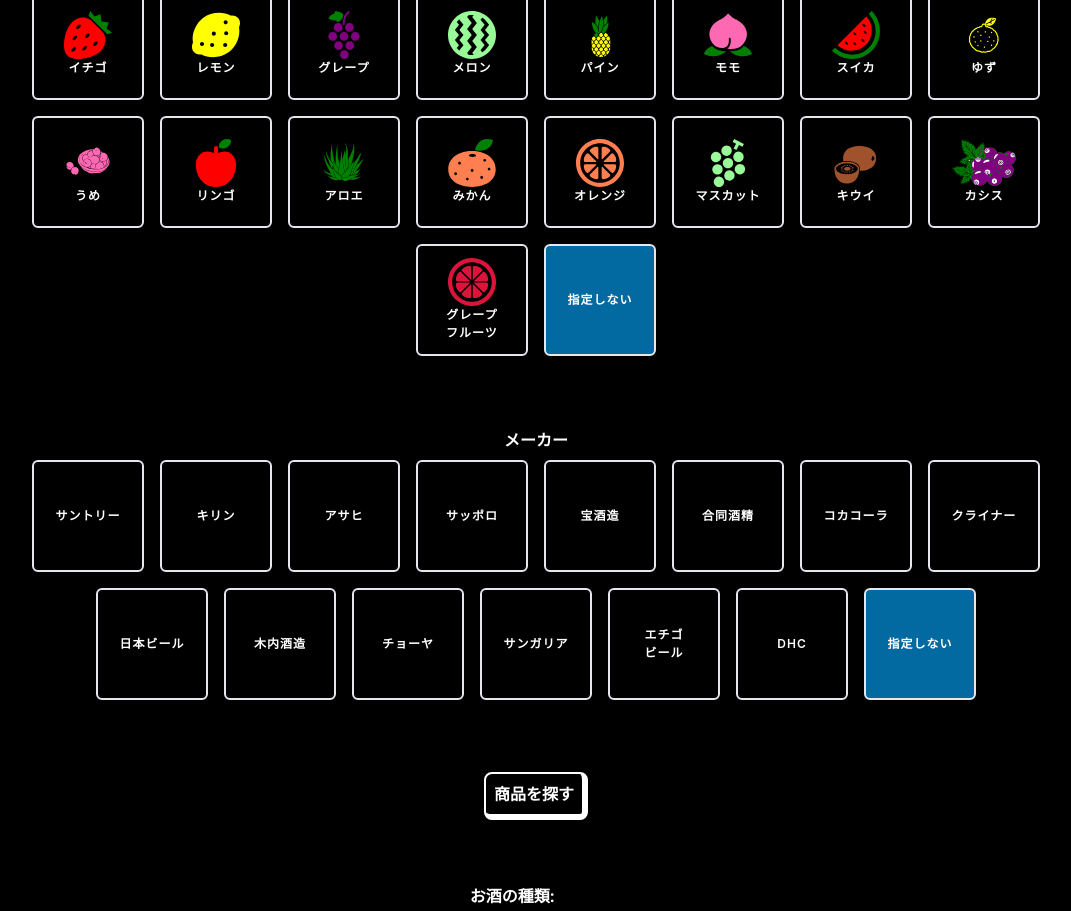
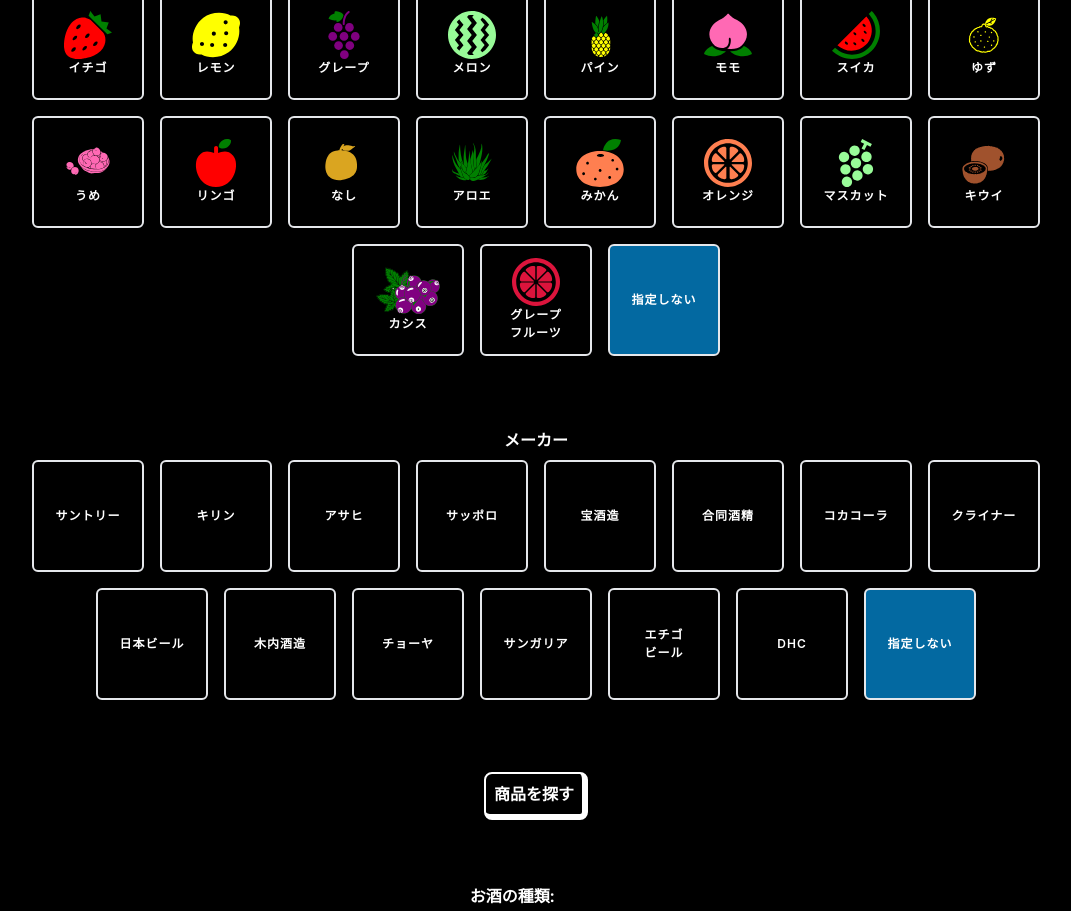
Before and after one commit to saha-it/react-app, a React (Create React App) app in the folder app/: page / in a window 1280 px wide. Shown: the part 1660-2571 px from the top of the page, without its empty margins (104-1175 px from the left). Built offline with nearby package versions, Linux system fonts and the light colour scheme; no server answers.

Commit message:
なしの追加

```diff
--- a/app/src/component/SelectFruit.tsx
+++ b/app/src/component/SelectFruit.tsx
@@ -13,6 +13,7 @@
 import imgYuzu from "../images/fruit/yuzu.svg";
 import imgUme from "../images/fruit/ume.svg";
 import imgApple from "../images/fruit/apple.svg";
+import imgJapanesepear from "../images/fruit/japanesepear.svg";
 import imgAloe from "../images/fruit/aloe.svg";
 import imgMandarin from "../images/fruit/mandarin.svg";
 import imgOrange from "../images/fruit/orange.svg";
@@ -128,6 +129,14 @@
             value: "リンゴ",
         },
         {
+            name: "なし",
+            iconType: "img",
+            iconColor: "red",
+            icon: imgJapanesepear,
+            label: "japanesepear",
+            value: "なし",
+        },
+        {
             name: "アロエ",
             iconType: "img",
             iconColor: "green",
```
Also changed, not shown: app/src/images/fruit/japanesepear.svg (added).
